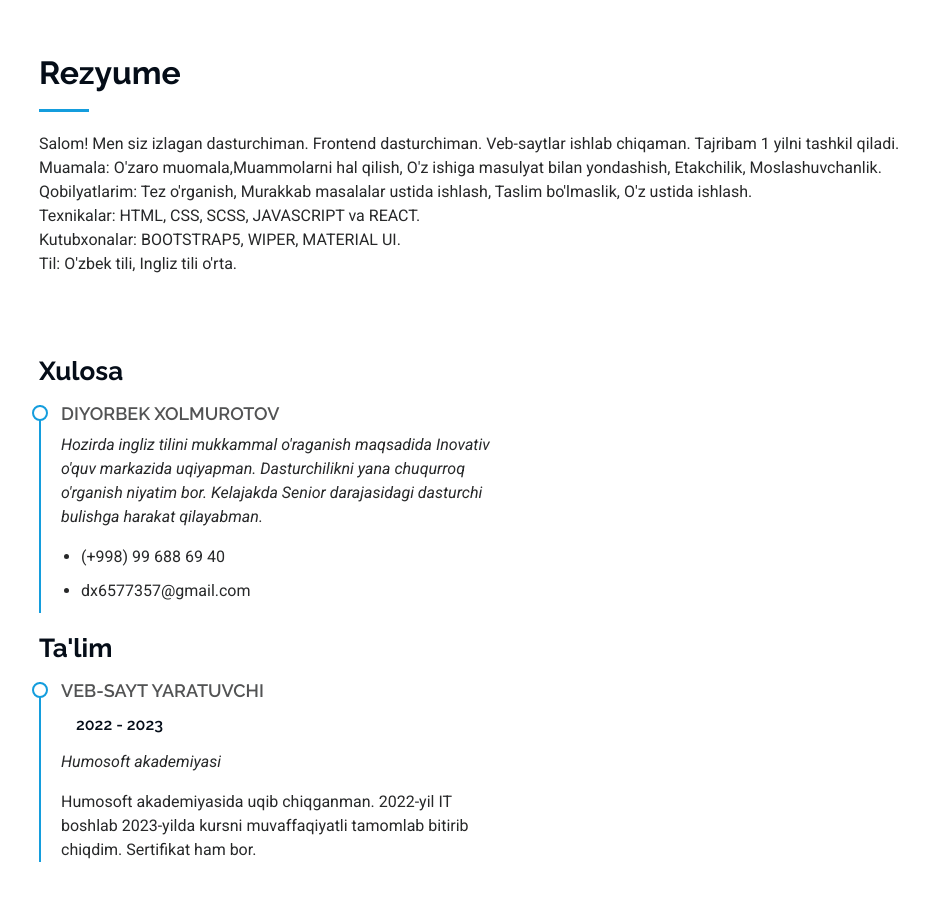
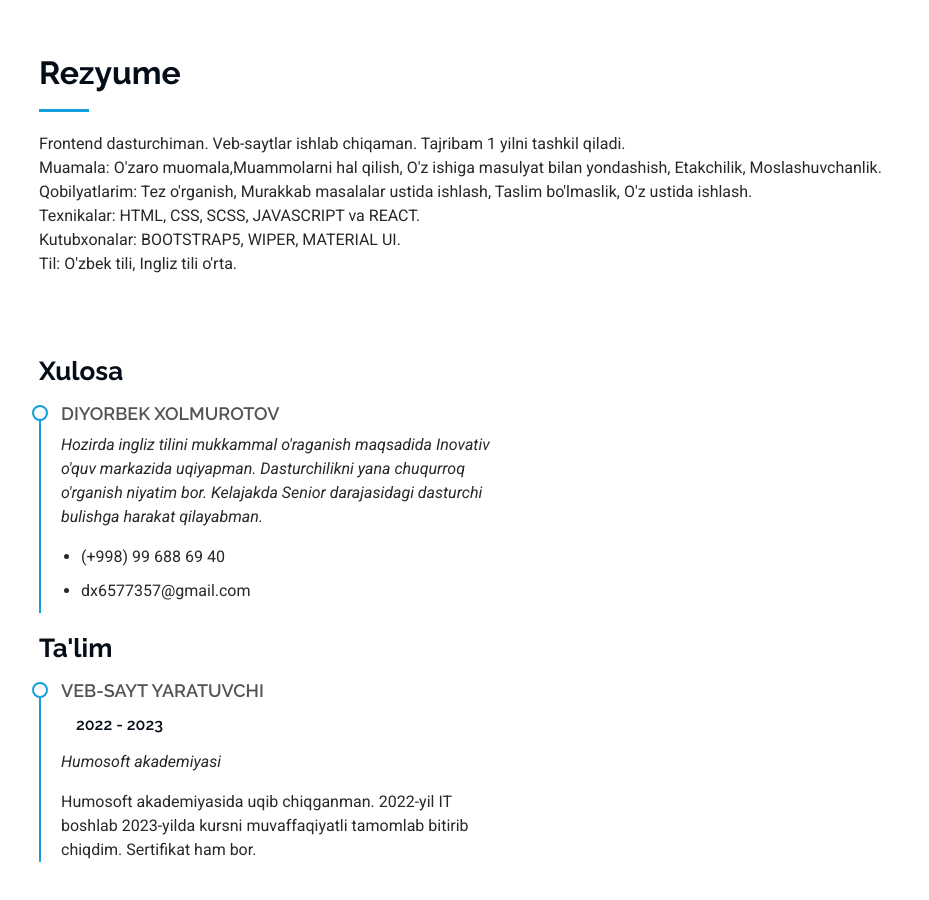
Before and after one commit to DiyorbekXolmurotov/iportfolio, a plain HTML site: page index.html in a window 1280 px wide. Shown: the part 1860-2760 px from the top of the page, without its empty margins (273-1202 px from the left). Drawn offline with Linux system fonts and the light colour scheme.

Commit message:
html fayl uzgardi

```diff
--- a/index.html
+++ b/index.html
@@ -200,7 +200,7 @@
       <div class="container section-title" data-aos="fade-up">
         <h2>Rezyume</h2>
         <p>
-          Salom! Men siz izlagan dasturchiman. Frontend dasturchiman. Veb-saytlar ishlab chiqaman. Tajribam 1 yilni tashkil qiladi.
+          Frontend dasturchiman. Veb-saytlar ishlab chiqaman. Tajribam 1 yilni tashkil qiladi.
         </p>
           <p>
           Muamala:
```
